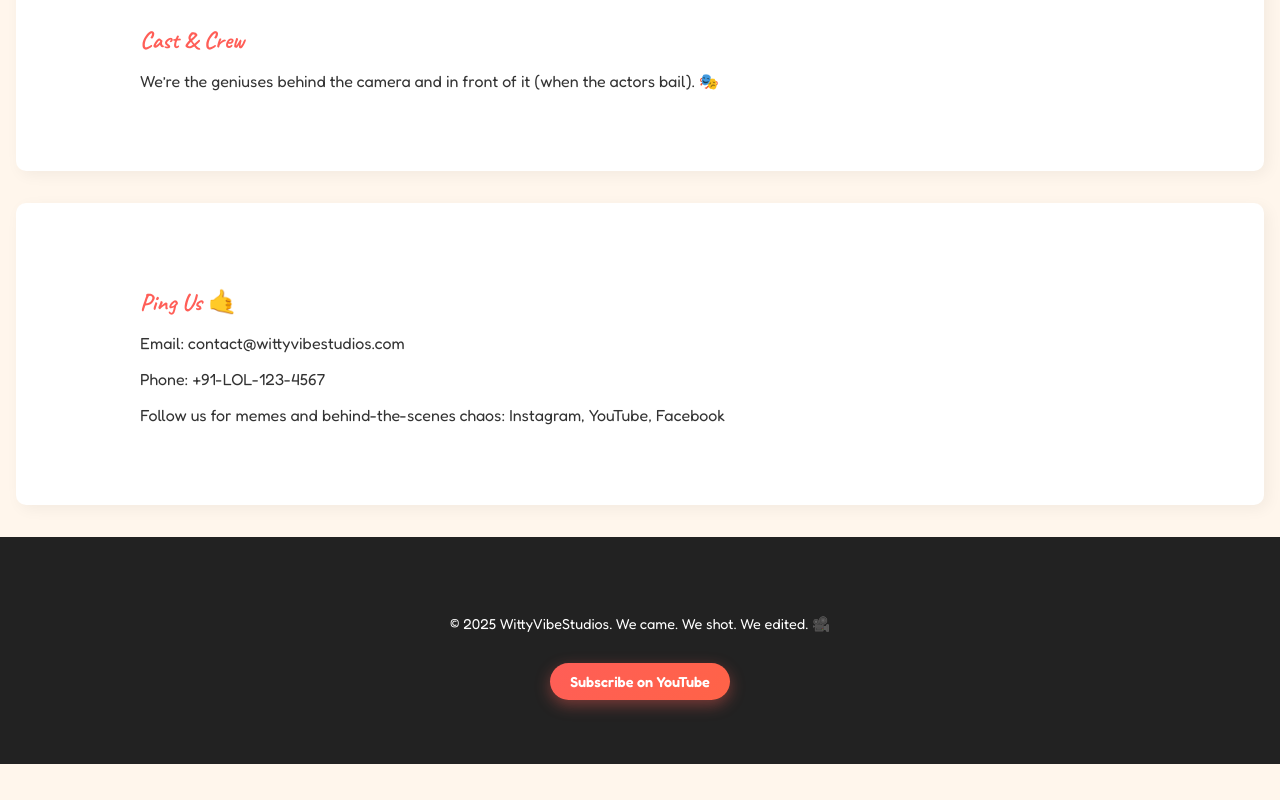
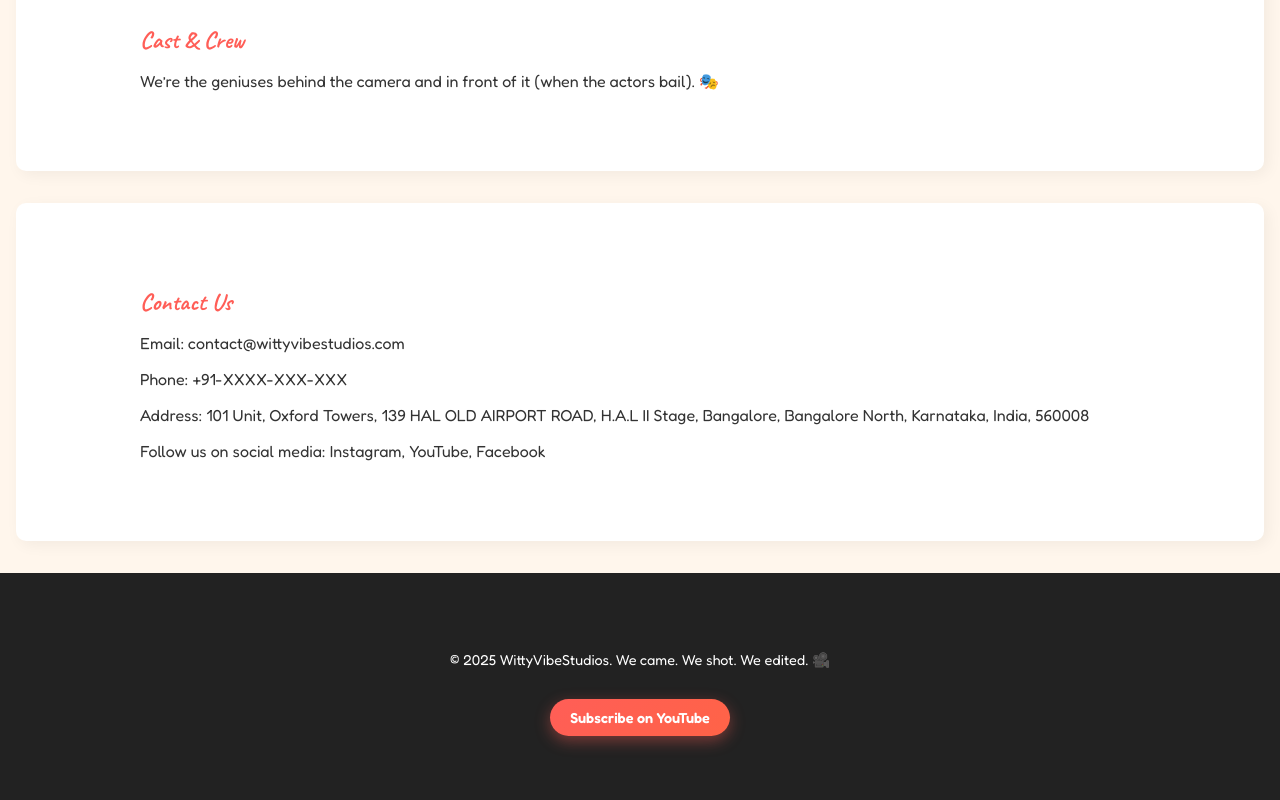
Before and after one commit to ashokrout14/wittyvibestudios, a plain HTML site: page index.html in a window 1280 px wide. Shown: the part 1989-2789 px from the top of the page. Before the commit the page ends 2753 px from the top, so only its background shows below. Drawn offline with Linux system fonts and the light colour scheme.

Commit message:
added address

```diff
--- a/index.html
+++ b/index.html
@@ -94,14 +94,16 @@
     </div>
   </section>
 
-  <section id="contact">
-    <div class="container fade-in">
-      <h2>Ping Us 🤙</h2>
-      <p>Email: contact@wittyvibestudios.com</p>
-      <p>Phone: +91-LOL-123-4567</p>
-      <p>Follow us for memes and behind-the-scenes chaos: Instagram, YouTube, Facebook</p>
-    </div>
-  </section>
+ <section id="contact">
+  <div class="container">
+    <h2>Contact Us</h2>
+    <p>Email: contact@wittyvibestudios.com</p>
+    <p>Phone: +91-XXXX-XXX-XXX</p>
+    <p>Address: 101 Unit, Oxford Towers, 139 HAL OLD AIRPORT ROAD, H.A.L II Stage, Bangalore, Bangalore North, Karnataka, India, 560008</p>
+    <p>Follow us on social media: Instagram, YouTube, Facebook</p>
+  </div>
+</section>
+
 
 <footer>
   <div class="container">
```
